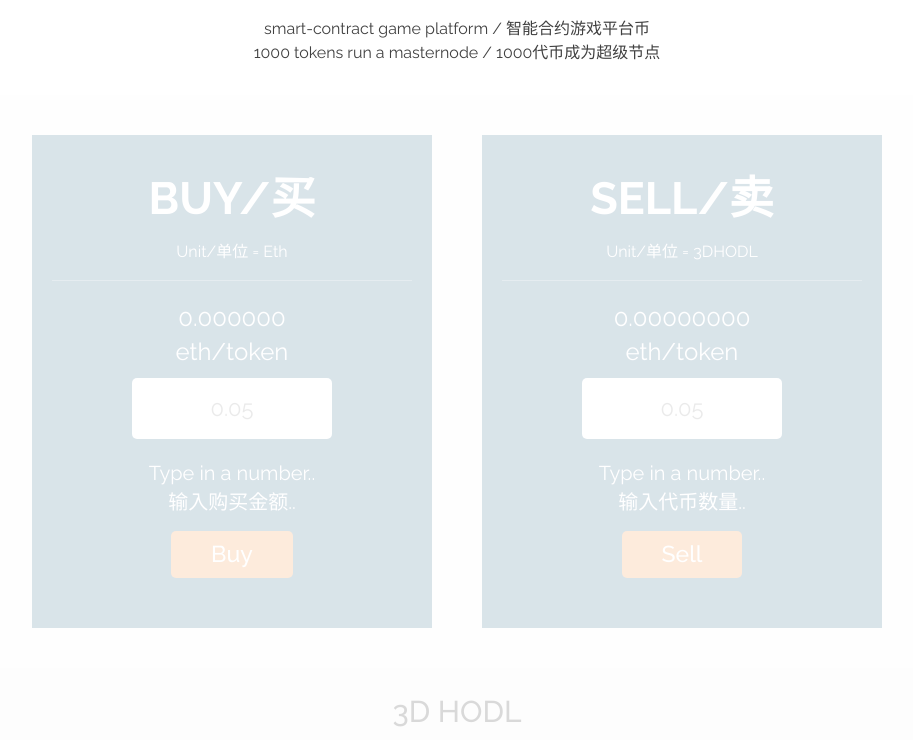
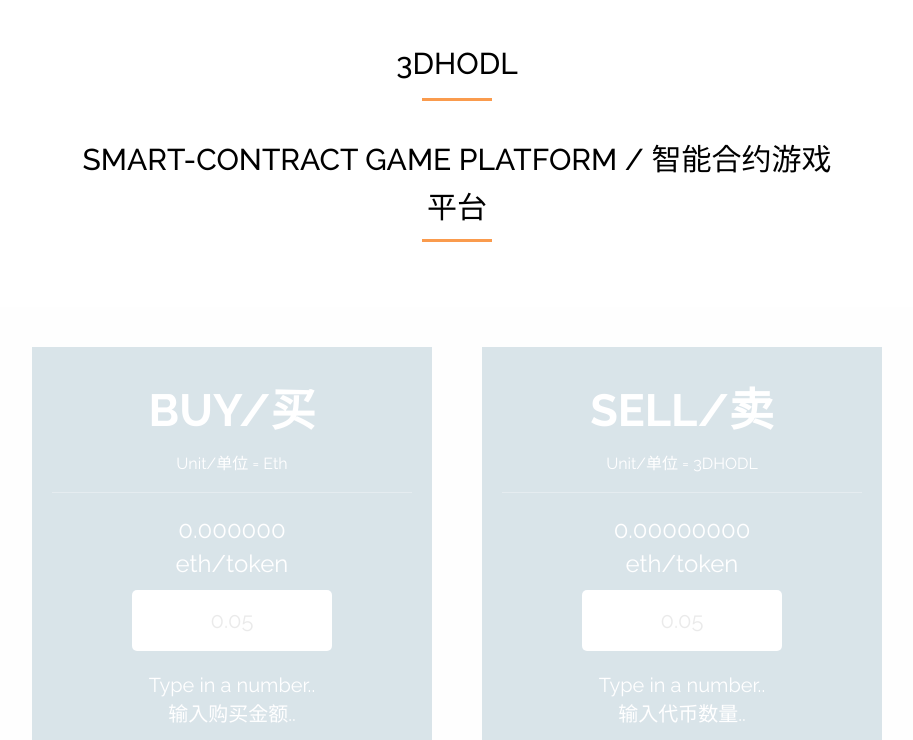
Before and after one commit to 3dhodl/3dhodl.github.io, a plain HTML site: page index.html in a window 1280 px wide. Shown: the part 49-789 px from the top of the page, without its empty margins (183-1096 px from the left). Drawn offline with nearby package versions, Linux system fonts and the light colour scheme; a script that the page names is missing.

Commit message:
Add files via upload

```diff
--- a/index.html
+++ b/index.html
@@ -11,8 +11,9 @@
     <div class="row">
       <div class="col-md-12 text-center">
         <div class="logo_buy_function"> <img src="img/logo.png">
-          <p>smart-contract game platform / 智能合约游戏平台币 </p>
-          <p>1000 tokens run a masternode / 1000代币成为超级节点</p>
+          <h1 class="section_title">3DHODL</h1>
+          <h2 class="section_title">SMART-CONTRACT GAME PLATFORM / 智能合约游戏平台</h2>
+
         </div>
       </div>
     </div>
```
